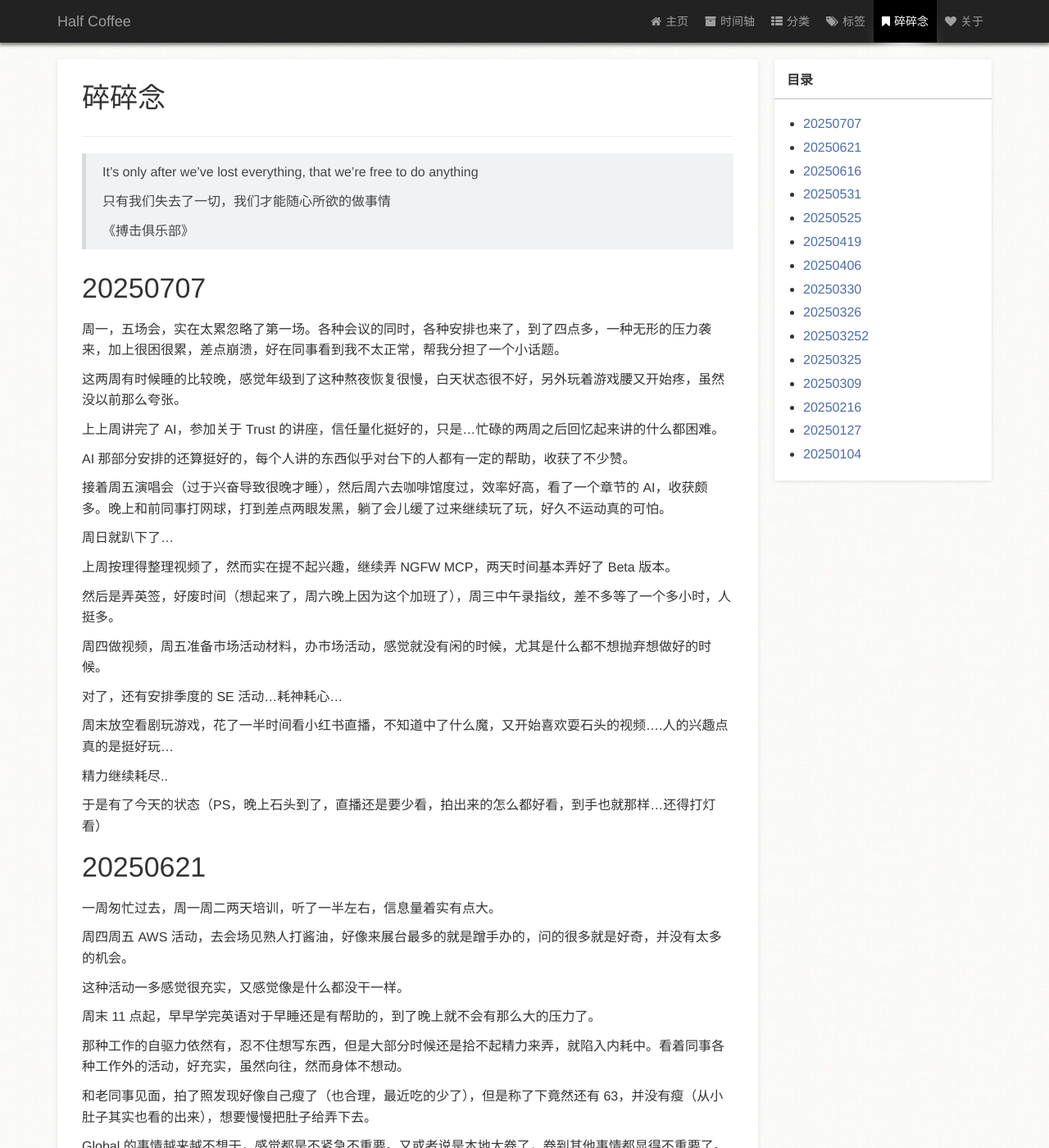
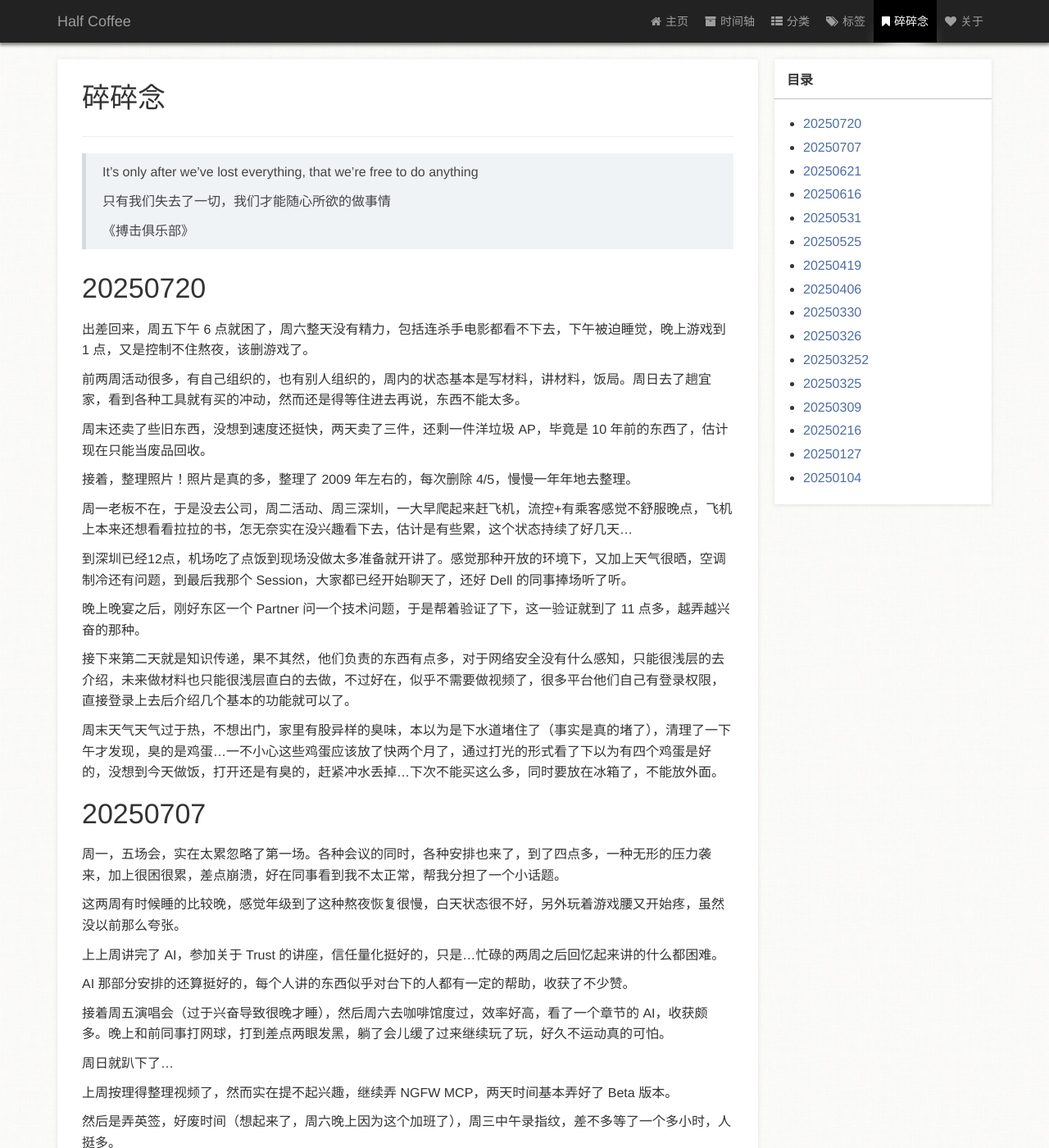
Before and after one commit to zm1990s/halfcoffee, a Jekyll site: the page built from page/3碎碎念.md, in a window 1280 px wide and 1400 px high. Shown: the whole window at 82% size. Built offline with Jekyll 4.4.1, drawn with Linux system fonts in a browser that asks for light colours; a style sheet for code colours, icons or effects is not loaded.

Commit message:
20250720

```diff
--- a/page/3碎碎念.md
+++ b/page/3碎碎念.md
@@ -13,6 +13,26 @@ type: page
 > 只有我们失去了一切，我们才能随心所欲的做事情
 >
 > 《搏击俱乐部》
+
+# 20250720
+
+出差回来，周五下午 6 点就困了，周六整天没有精力，包括连杀手电影都看不下去，下午被迫睡觉，晚上游戏到 1 点，又是控制不住熬夜，该删游戏了。
+
+前两周活动很多，有自己组织的，也有别人组织的，周内的状态基本是写材料，讲材料，饭局。周日去了趟宜家，看到各种工具就有买的冲动，然而还是得等住进去再说，东西不能太多。
+
+周末还卖了些旧东西，没想到速度还挺快，两天卖了三件，还剩一件洋垃圾 AP，毕竟是 10 年前的东西了，估计现在只能当废品回收。
+
+接着，整理照片！照片是真的多，整理了 2009 年左右的，每次删除 4/5，慢慢一年年地去整理。
+
+周一老板不在，于是没去公司，周二活动、周三深圳，一大早爬起来赶飞机，流控+有乘客感觉不舒服晚点，飞机上本来还想看看拉拉的书，怎无奈实在没兴趣看下去，估计是有些累，这个状态持续了好几天...
+
+到深圳已经12点，机场吃了点饭到现场没做太多准备就开讲了。感觉那种开放的环境下，又加上天气很晒，空调制冷还有问题，到最后我那个 Session，大家都已经开始聊天了，还好 Dell 的同事捧场听了听。
+
+晚上晚宴之后，刚好东区一个 Partner 问一个技术问题，于是帮着验证了下，这一验证就到了 11 点多，越弄越兴奋的那种。
+
+接下来第二天就是知识传递，果不其然，他们负责的东西有点多，对于网络安全没有什么感知，只能很浅层的去介绍，未来做材料也只能很浅层直白的去做，不过好在，似乎不需要做视频了，很多平台他们自己有登录权限，直接登录上去后介绍几个基本的功能就可以了。
+
+周末天气天气过于热，不想出门，家里有股异样的臭味，本以为是下水道堵住了（事实是真的堵了），清理了一下午才发现，臭的是鸡蛋...一不小心这些鸡蛋应该放了快两个月了，通过打光的形式看了下以为有四个鸡蛋是好的，没想到今天做饭，打开还是有臭的，赶紧冲水丢掉...下次不能买这么多，同时要放在冰箱了，不能放外面。
 
 # 20250707
 
```
